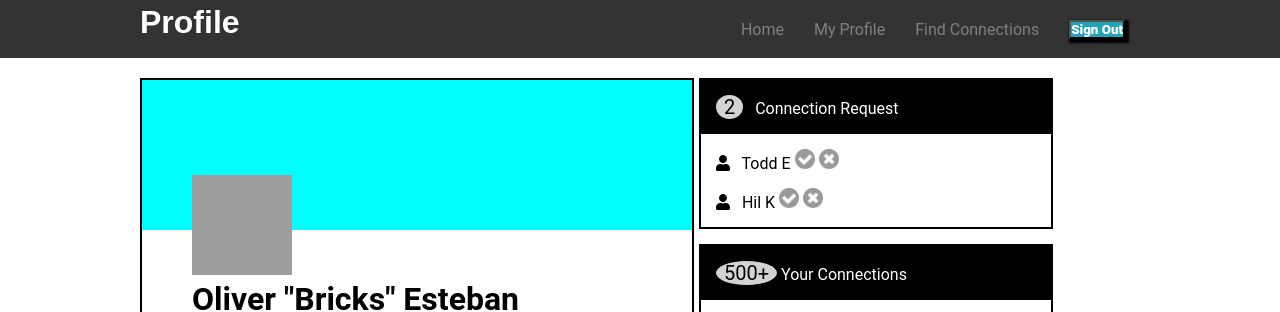
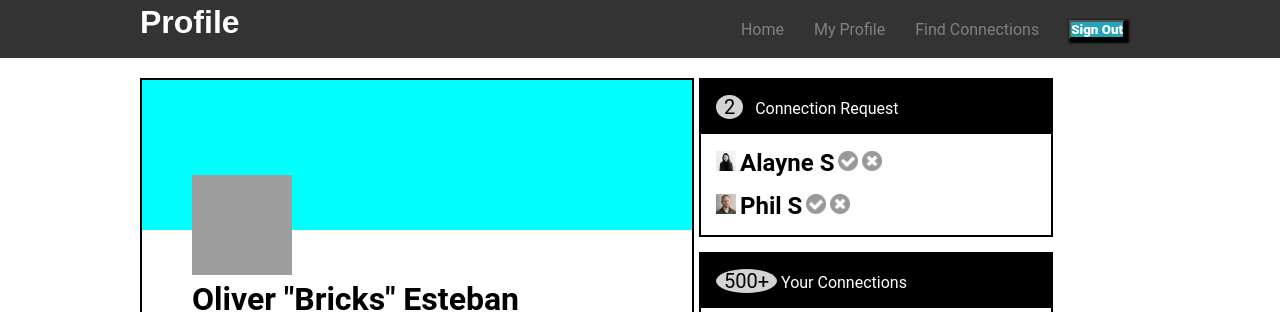
Before and after one commit to obisono/Coding-Dojo, a plain HTML site: page profilepage/profilepage.html in a window 1280 px wide. Shown: the top 312 px of the page. Drawn offline with Linux system fonts and the light colour scheme; grey boxes are pictures that could not be loaded.

Commit message:
profilepageNew

```diff
--- a/profilepage/profilepage.css
+++ b/profilepage/profilepage.css
@@ -68,6 +68,7 @@ button {
     padding: 5px;
     border: black;
 }
+
 .profile-card {
     border: 2px solid black;
     margin: 20px 0;
@@ -161,4 +162,21 @@ h2 {
 
 .names img {
     height: 20px;
+    display: inline-block;
 }
+
+#alayne h2 {
+    background-color: white;
+    color: black;
+    text-align: left;
+    display: inline-block;
+    font: roboto;
+}
+
+#phil h2 {
+    background-color: white;
+    color: black;
+    text-align: left;
+    display: inline-block;
+    font: roboto;
+}
--- a/profilepage/profilepage.html
+++ b/profilepage/profilepage.html
@@ -24,13 +24,13 @@
                 <div class="profile-header"></div>
                 <div class="profile-header2">
                     <img src="https://i.pravatar.cc/100?img=58"  class="profile-image" alt="">
-                    <h1>Oliver "Bricks" Esteban</h1>
+                    <h1 id="profile-name"> Oliver "Bricks" Esteban</h1>
                     <p>
                         <i class="fas fa-map-marker-alt"></i>   Seattle
                     </p>
                     <p>Developer | Engineer | Problem Solver</p>
                     <p>Masters of shadows on the internet!</p>
-                    <a href="https://www.youtube.com/watch?v=IO9XlQrEt2Y"><i class="fas fa-cog"></i> edit profile</a>
+                    <a id="edit-profile-name"><i class="fas fa-cog"></i> edit profile</a>
                 </div>
             </div>
             <div class="container-education">
@@ -46,30 +46,22 @@
                     <p><span>2</span> &nbsp Connection Request</p>
                 </div>
                 <div class="names">
-                    <li>
-                        <span>
-                            <i class="fa fa-solid fa-user"></i>
-                            &nbsp; Todd E
-                        </span>
-                        <span>
-                            <img src="icons-2/accept-circle.png" alt="">
-                        </span>
-                        <span>
-                            <img src="icons-2/close-circle.png" alt="">
-                        </span>
-                    </li>
-                    <li>
-                        <span>
-                            <i class="fa fa-solid fa-user"></i>
-                            &nbsp; Hil K
-                        </span>
-                        <span>
-                            <img src="icons-2/accept-circle.png" alt="">
-                        </span>
-                        <span>
-                            <img src="icons-2/close-circle.png" alt="">
-                        </span>
-                    </li>
+                    <div id="alayne">
+                        <li>
+                            <img src="alayne-s.jpg" alt="">
+                            <h2>Alayne S</h2>
+                            <span onclick="hide()"> <img src="accept-circle.png"></span>
+                            <span onclick="hide()"> <img src="close-circle.png"></span>
+                        </li>
+                    </div>
+                    <div id="phil">
+                        <li>
+                            <img src="phil-s.jpg">
+                            <h2>Phil S</h2>
+                            <span onclick="hide()"> <img src="accept-circle.png"></span>
+                            <span onclick="hide()"> <img src="close-circle.png"></span>
+                        </li>
+                    </div>
                 </div>
             </div>
             <div class="side-nav">
@@ -86,7 +78,7 @@
         </div>
     </div>
 
-
+    <script src="profilepage.js"></script>
     <script src="https://use.fontawesome.com/releases/v5.15.4/js/all.js" data-auto-replace-svg="nest"></script>
 </body>
 
--- /dev/null
+++ b/profilepage/profilepage.js
@@ -0,0 +1,22 @@
+var editProfile = document.querySelector("#edit-profile-name")
+console.log(editProfile)
+var profileName = document.querySelector("#profile-name")
+
+editProfile.addEventListener("click", () => {
+    profileName.innerHTML="Johnny Lawrence"
+})
+
+var spanImage = document.querySelectorAll(".images-1")
+console.log(spanImage)
+var spanImage2 =  document.querySelectorAll(".images-2")
+console.log(spanImage2)
+
+function hide() {
+    var div = document.getElementById("alayne");
+    div.style.display = "none";
+}
+
+function hide() {
+    var div = document.getElementById("phil");
+    div.style.display = "none";
+}
```
Also changed, not shown: profilepage/accept-circle.png (renamed from profilepage/icons-2/accept-circle.png), profilepage/alayne-s.jpg (renamed from profilepage/images/alayne-s.jpg), profilepage/close-circle.png (renamed from profilepage/icons-2/close-circle.png), profilepage/gear.png (renamed from profilepage/icons-2/gear.png), profilepage/map-marker.png (renamed from profilepage/icons-2/map-marker.png), profilepage/phil-s.jpg (renamed from profilepage/images/phil-s.jpg), 2 other files.
